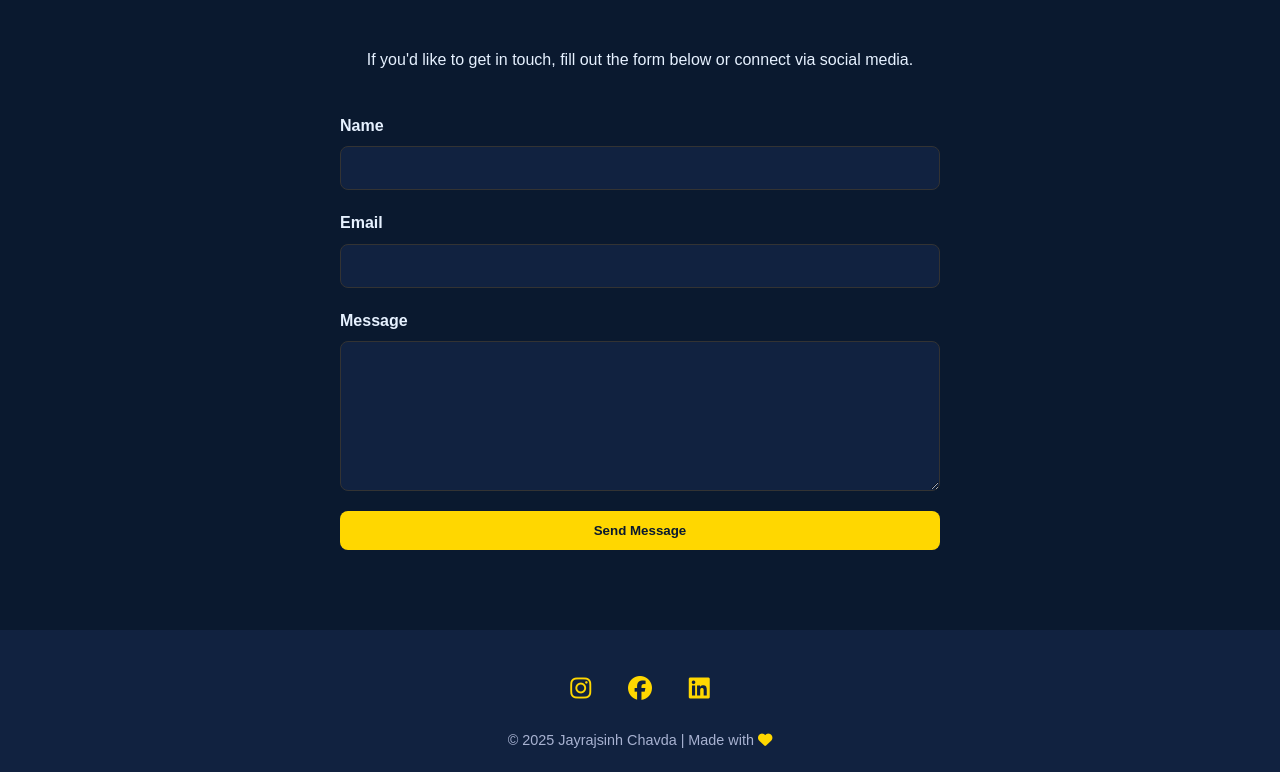
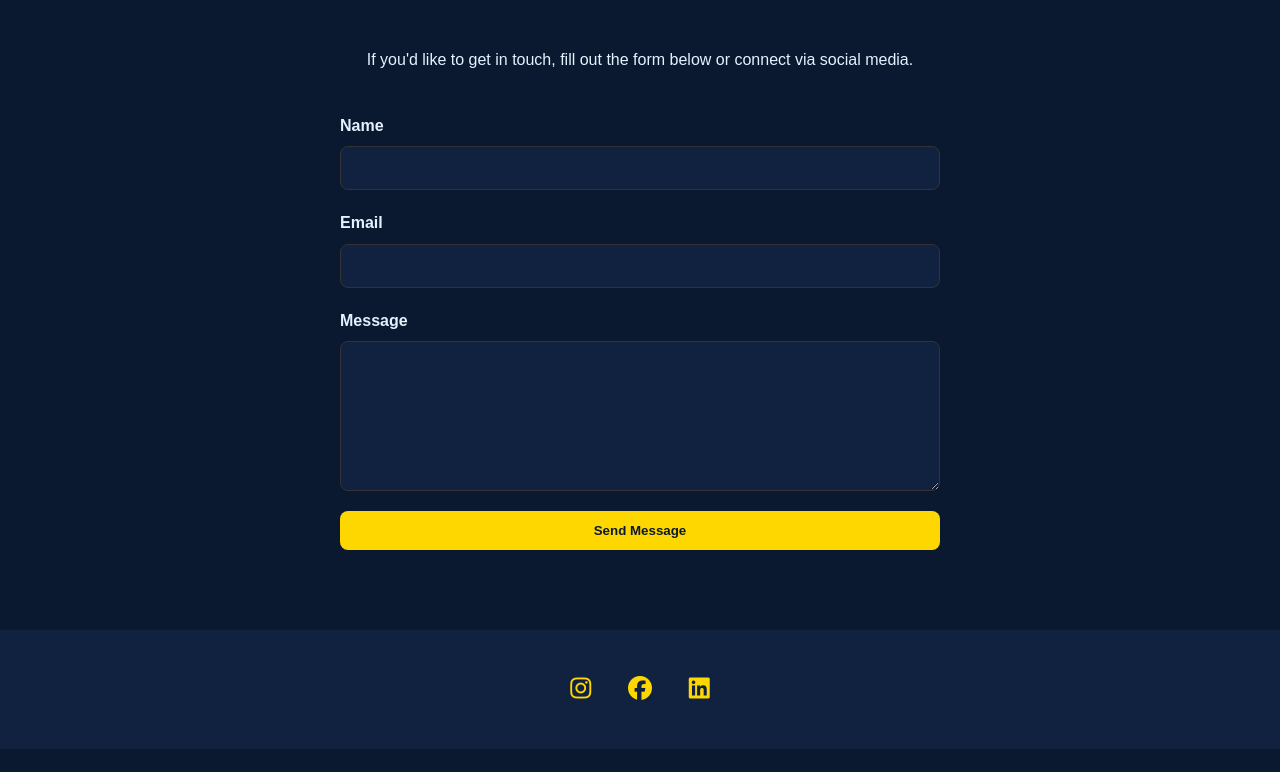
Before and after one commit to jayrajsinh33/http-jayrajsinh.github.io, a plain HTML site: page home.html in a window 1280 px wide. Shown: the part 4282-5054 px from the top of the page. After the commit the page ends 5031 px from the top, so only its background shows below. Drawn offline with Linux system fonts and the light colour scheme.

Commit message:
Update home.html

```diff
--- a/home.html
+++ b/home.html
@@ -869,7 +869,6 @@
           <i class="fab fa-linkedin"></i>
         </a>
       </div>
-      <p class="copyright">© 2025 Jayrajsinh Chavda | Made with <i class="fas fa-heart" style="color: var(--gold);"></i></p>
     </div>
   </footer>
 
```
